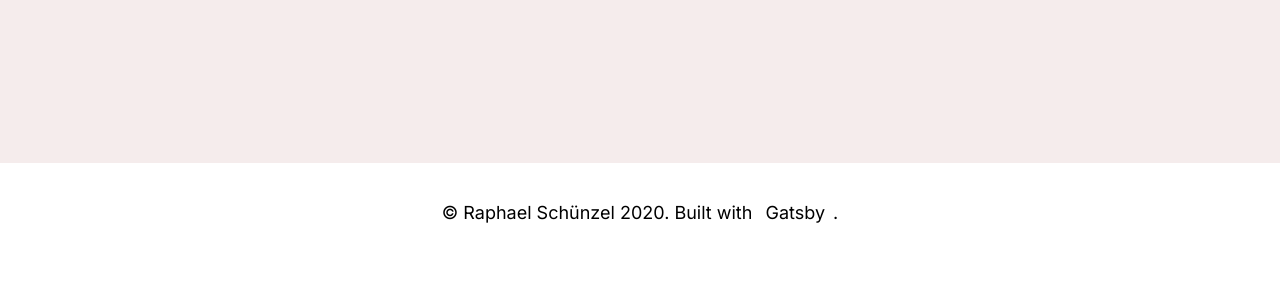
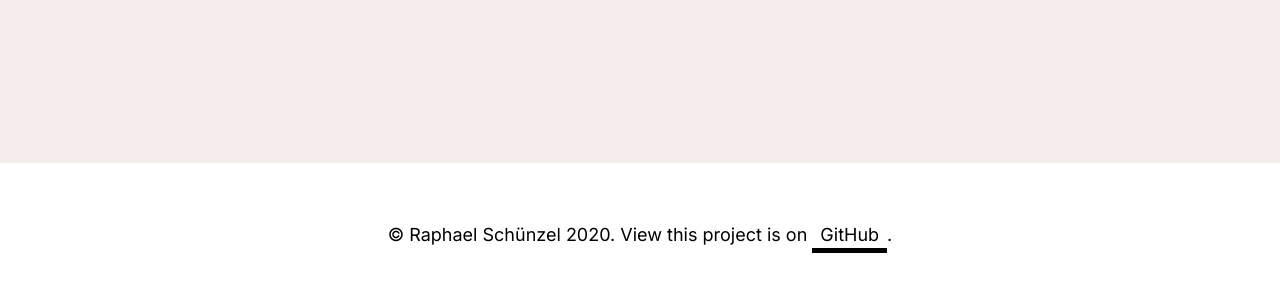
Before and after one commit to RaphaelSchuenzel/raphaelschuenzel.com, a Gatsby site: page / in a window 1280 px wide. Shown: the part 2152-2444 px from the top of the page. Before the commit the page ends 2415 px from the top, so only its background shows below. Built offline with nearby package versions, Linux system fonts and the light colour scheme; Gatsby itself is replaced by a stand-in of ours.

Commit message:
update footer content

```diff
--- a/src/components/footer.tsx
+++ b/src/components/footer.tsx
@@ -15,8 +15,7 @@ const Footer = () => {
     return (
         <footer>
             <div className="container">
-                © {data.site.siteMetadata.title} {new Date().getFullYear()}.
-                Built with <a href="https://www.gatsbyjs.org">Gatsby</a>.
+                <p>© {data.site.siteMetadata.title} {new Date().getFullYear()}. View this project is on <a href="https://github.com/RaphaelSchuenzel/raphaelschuenzel.com" target="_blank">GitHub</a>.</p>
             </div>
         </footer>
     )
```
